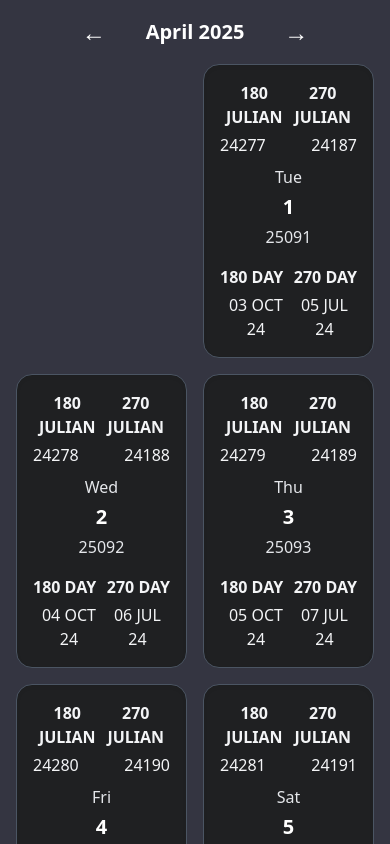
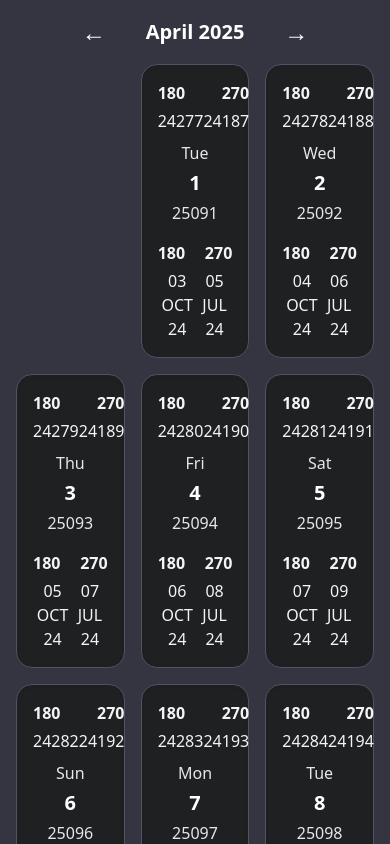
Before and after one commit to fleeting999/JulianCalendarNextJS, a Next.js app: page / in a window 390 px wide. Shown: the top 844 px of the page. Built offline with nearby package versions, Linux system fonts and the light colour scheme.

Commit message:
mobile layout fix

```diff
--- a/app/page.jsx
+++ b/app/page.jsx
@@ -1,6 +1,6 @@
-'use client';
-import React, { useState } from 'react';
-import { format, isToday, isBefore, subDays, startOfMonth, endOfMonth, startOfWeek, endOfWeek, addDays } from 'date-fns';
+
+import React, { useState } from "react";
+import { format, isToday, isBefore, subDays, startOfMonth, endOfMonth, startOfWeek, endOfWeek, addDays } from "date-fns";
 
 const getJulianDate = (date) => {
   const start = new Date(date.getFullYear(), 0, 0);
@@ -21,7 +21,7 @@ const generateCalendar = (year, month) => {
   return days;
 };
 
-export default function Home() {
+const JulianCalendar = () => {
   const [currentDate, setCurrentDate] = useState(new Date());
   const monthDays = generateCalendar(currentDate.getFullYear(), currentDate.getMonth());
   const currentMonth = currentDate.getMonth();
@@ -35,14 +35,14 @@ export default function Home() {
   };
 
   return (
-    <div className="min-h-screen p-4">
+    <div className="min-h-screen bg-[#343541] text-white p-4">
       <div className="flex justify-center items-center gap-8 mb-4">
         <button onClick={handlePrevMonth} className="text-2xl px-2">←</button>
         <h2 className="text-xl font-bold">{format(currentDate, "MMMM yyyy")}</h2>
         <button onClick={handleNextMonth} className="text-2xl px-2">→</button>
       </div>
 
-      <div className="grid grid-cols-2 sm:grid-cols-4 md:grid-cols-7 gap-4 text-center">
+      <div className="text-center grid grid-cols-3 sm:grid-cols-3 md:grid-cols-7 gap-4">
         {monthDays.map((day, index) => {
           const isCurrent = isToday(day);
           const isPast = isBefore(day, new Date());
@@ -53,38 +53,41 @@ export default function Home() {
           }
 
           const cardStyle = isCurrent
-            ? 'bg-red-700'
+            ? "bg-red-700"
             : isPast
-            ? 'bg-[#1f2022] border border-gray-600 shadow-inner'
-            : 'bg-[#444654]';
+            ? "bg-[#1f2022] border border-gray-600 shadow-inner"
+            : "bg-[#444654]";
 
           const julian180 = getJulianDate(subDays(day, 180));
           const julian270 = getJulianDate(subDays(day, 270));
-          const date180 = format(subDays(day, 180), 'dd MMM yy').toUpperCase();
-          const date270 = format(subDays(day, 270), 'dd MMM yy').toUpperCase();
+          const date180 = format(subDays(day, 180), "dd MMM yy").toUpperCase();
+          const date270 = format(subDays(day, 270), "dd MMM yy").toUpperCase();
 
           return (
-            <div key={index} className={`rounded-2xl ${cardStyle} p-4 flex flex-col justify-center items-center h-full`}>
+            <div
+              key={index}
+              className={`rounded-2xl ${cardStyle} p-4 flex flex-col justify-center items-center h-full`}
+            >
               <div className="flex justify-between w-full text-base text-gray-100 items-start mb-2">
                 <div className="flex flex-col items-start">
-                  <span className="text-base font-semibold mb-1">180 JULIAN</span>
+                  <span className="text-base font-semibold mb-1">180</span>
                   <span className="text-base">{julian180}</span>
                 </div>
                 <div className="flex flex-col items-end">
-                  <span className="text-base font-semibold mb-1">270 JULIAN</span>
+                  <span className="text-base font-semibold mb-1">270</span>
                   <span className="text-base">{julian270}</span>
                 </div>
               </div>
-              <div className="text-base text-gray-200 mb-1">{format(day, 'EEE')}</div>
-              <div className="text-xl font-extrabold text-white mb-1">{format(day, 'd')}</div>
+              <div className="text-base text-gray-200 mb-1">{format(day, "EEE")}</div>
+              <div className="text-xl font-extrabold text-white mb-1">{format(day, "d")}</div>
               <div className="text-base text-gray-200 mb-2">{getJulianDate(day)}</div>
               <div className="flex justify-between w-full text-base text-gray-100 mt-2">
                 <div className="flex flex-col items-start">
-                  <span className="text-base font-semibold mb-1">180 DAY</span>
+                  <span className="text-base font-semibold mb-1">180</span>
                   <span className="text-base">{date180}</span>
                 </div>
                 <div className="flex flex-col items-end">
-                  <span className="text-base font-semibold mb-1">270 DAY</span>
+                  <span className="text-base font-semibold mb-1">270</span>
                   <span className="text-base">{date270}</span>
                 </div>
               </div>
@@ -94,4 +97,6 @@ export default function Home() {
       </div>
     </div>
   );
-}
+};
+
+export default JulianCalendar;
--- a/tailwind.config.js
+++ b/tailwind.config.js
@@ -1,4 +1,3 @@
-/** @type {import('tailwindcss').Config} */
 module.exports = {
   content: [
     "./app/**/*.{js,ts,jsx,tsx}",
```
